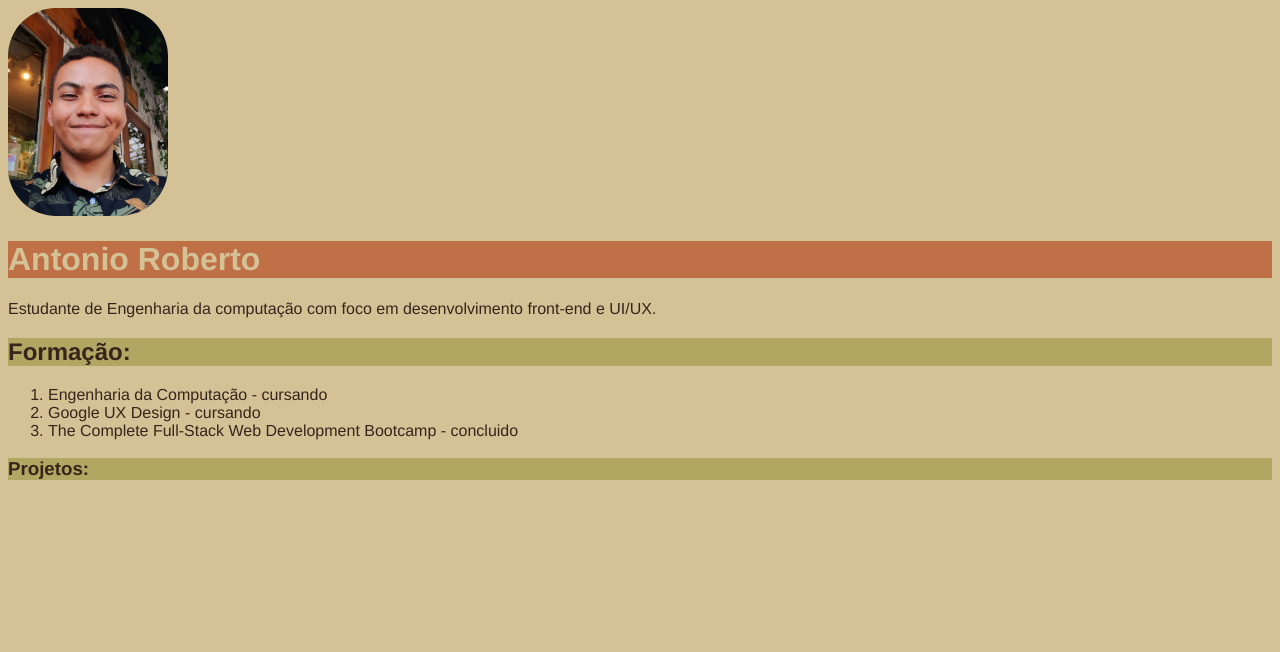
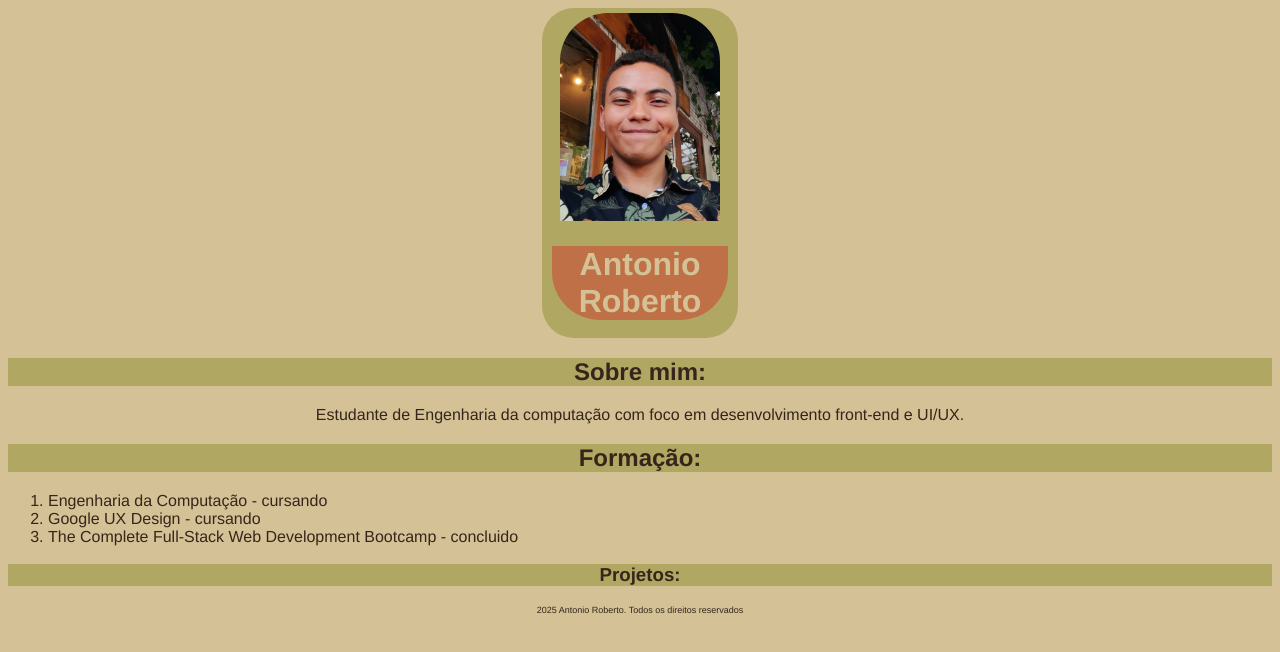
Before and after one commit to Rusberto/tecweb, a plain HTML site: page Downloads/Portifolio/index.html in a window 1280 px wide. Drawn offline with Linux system fonts and the light colour scheme.

Commit message:
portifolio 15/05/25

```diff
--- a/Downloads/Portifolio/index.html
+++ b/Downloads/Portifolio/index.html
@@ -1,47 +1,43 @@
 <!DOCTYPE html>
 <html lang="en">
+
 <head>
     <meta charset="UTF-8">
     <meta name="viewport" content="width=device-width, initial-scale=1.0">
     <title>Portifolio</title>
+    <link rel="stylesheet" href="style.css">
 
-    <style>
-        body {
-            color: #36251b;
-            background-color: #d4c296;
-            font-family:'Franklin Gothic Medium', 'Arial Narrow', Arial, sans-serif;
-        }
-        h1 {
-            background-color: #c07047;
-            color: #d4c296;
-        }
-        h2 {
-            background-color: #b0a763;
-        }
-        h3 {
-            background-color: #b0a763;
-        }
-        img {
-            height: 13rem;
-            width: 10rem;
-            border-radius: 3rem;
-        }
-    </style>
 </head>
+
 <body>
-    <img src="src\img\20240425_100756.jpg" alt="Antonio Roberto">
-    <h1>Antonio Roberto</h1>
+
+    <div>
+        <div class="centralize">
+            <div class="card">
+                <img src="src\img\20240425_100756.jpg" alt="Antonio Roberto" id="cardImg">
+                <h1 id="cardH1">Antonio Roberto</h1>
+            </div>
+        </div>
+        <div>
+            <h2>Sobre mim:</h2>
             <p>Estudante de Engenharia da computação com foco em desenvolvimento front-end e UI/UX.</p>
-
+        </div>
+        <div>
             <h2>Formação:</h2>
+            <div class="lista">
                 <ol>
                     <li>Engenharia da Computação - cursando</li>
                     <li>Google UX Design - cursando</li>
                     <li>The Complete Full-Stack Web Development Bootcamp - concluido</li>
                 </ol>
+            </div>
+        </div>
+        <div>
+            <h3>Projetos:</h3>
+        </div>
+    </div>
 
-    <h3>Projetos:</h3>
+    <footer> 2025 Antonio Roberto. Todos os direitos reservados</footer>
+</body>
 
-    <footer></footer>
-</body>
 </html>
--- /dev/null
+++ b/Downloads/Portifolio/style.css
@@ -0,0 +1,55 @@
+body {
+    color: #36251b;
+    background-color: #d4c296;
+    font-family:'Franklin Gothic Medium', 'Arial Narrow', Arial, sans-serif;
+}
+h1 {
+    background-color: #c07047;
+    color: #d4c296;
+}
+h2 {
+    background-color: #b0a763;
+}
+h3 {
+    background-color: #b0a763;
+}
+img {
+    height: 13rem;
+    width: 10rem;
+    border-radius: 3rem;
+}
+
+footer {
+    font-size:xx-small;
+    text-align: center;
+}
+
+div {
+    justify-content: center;
+    text-align: center;
+}
+
+.lista {
+    text-align: left;
+}
+
+.card {
+    background-color: #b0a763;
+    height: 20rem;
+    width: 11rem;
+    border-radius: 2rem;
+    padding: 5px 10px 5px 10px;
+
+}
+
+.centralize {
+    justify-items: center;
+}
+
+#cardImg {
+    border-radius: 3rem 3rem 0 0;
+}
+
+#cardH1 {
+    border-radius: 0 0 3rem 3rem;
+}
```
Lines whose indentation alone changed are shown as unchanged.
